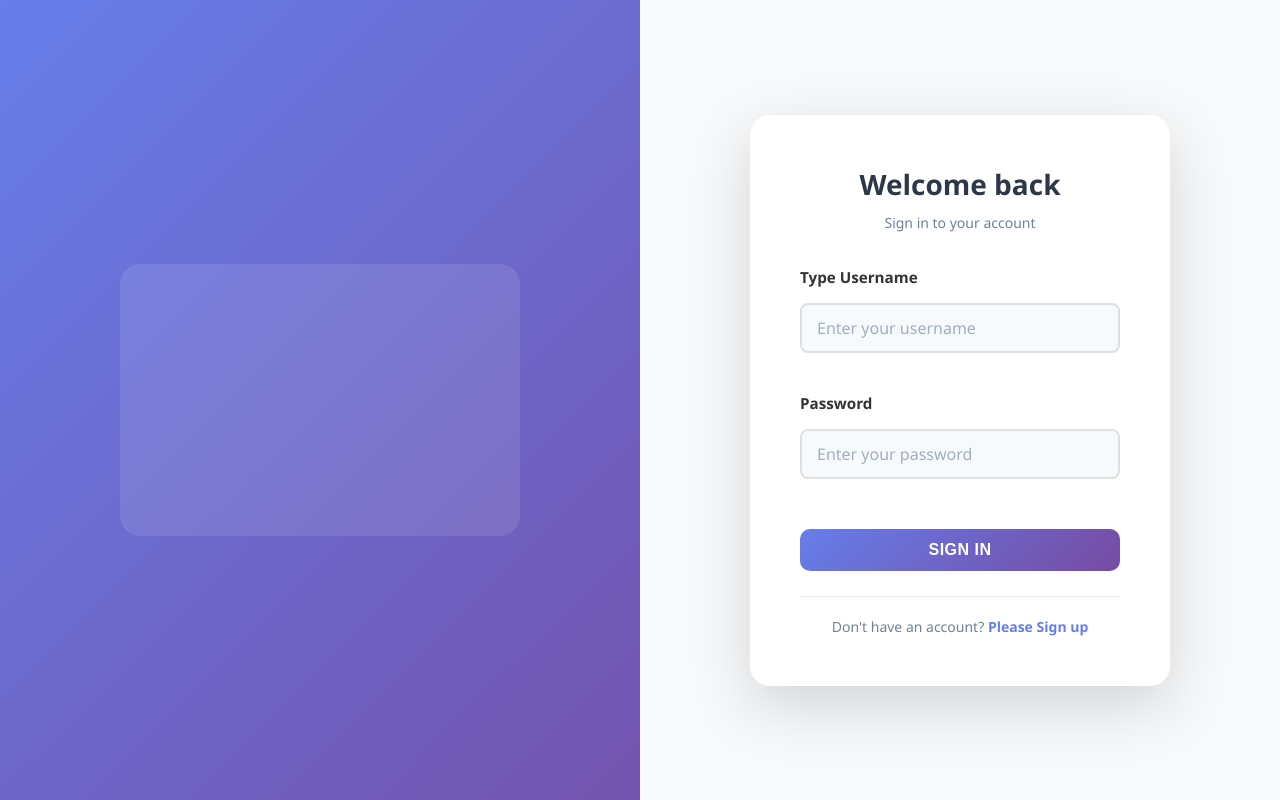
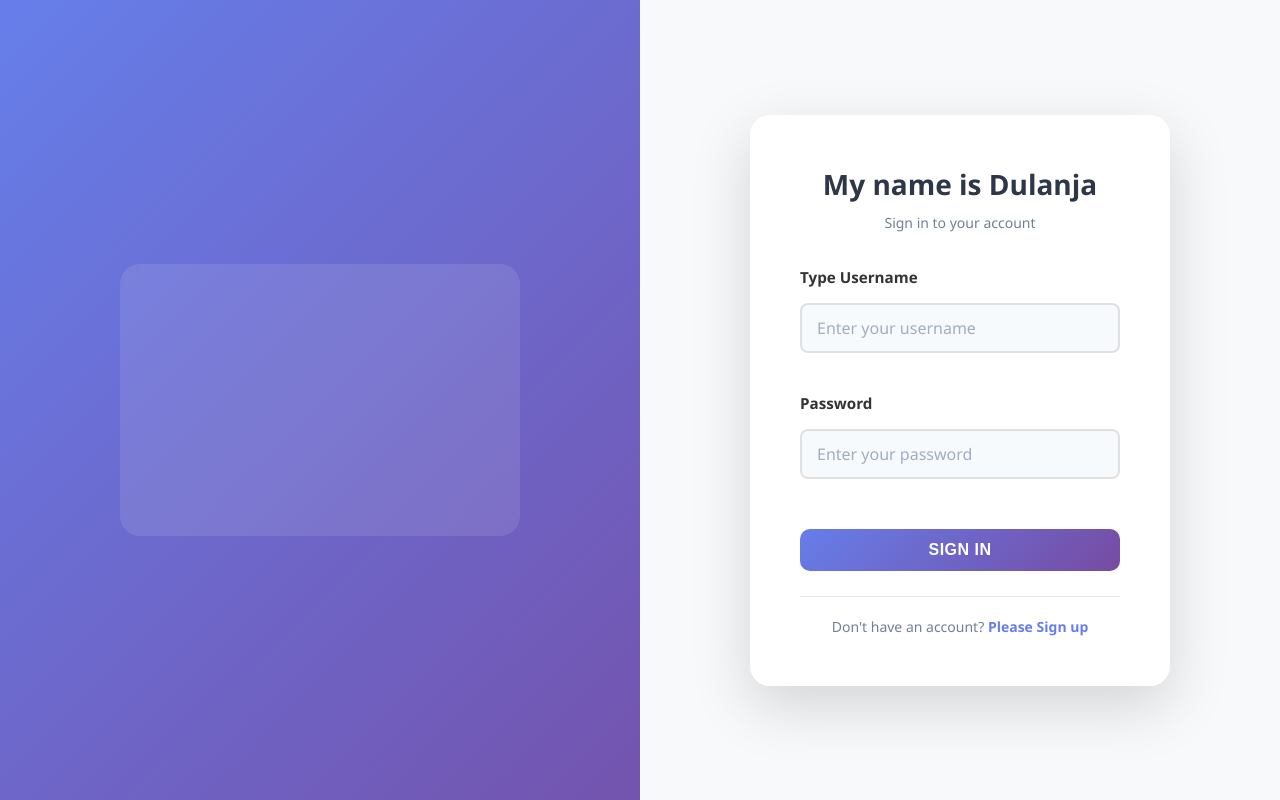
Before and after one commit to dulanjafernando/devops, a React (Vite) app in the folder docker-project-main/frontend/: page /signin in a window 1280 px wide. Built offline with nearby package versions, Linux system fonts and the light colour scheme.

Commit message:
Change welcome message to 'My name is Dulanja'

```diff
--- a/docker-project-main/frontend/src/signin.jsx
+++ b/docker-project-main/frontend/src/signin.jsx
@@ -56,7 +56,7 @@ function SignIn() {
             <div className="auth-right">
                 <div className="form-box">
                     <div className="form-header">
-                        <h1>Welcome back</h1>
+                        <h1>My name is Dulanja</h1>
                         <p>Sign in to your account</p>
                     </div>
 
```
